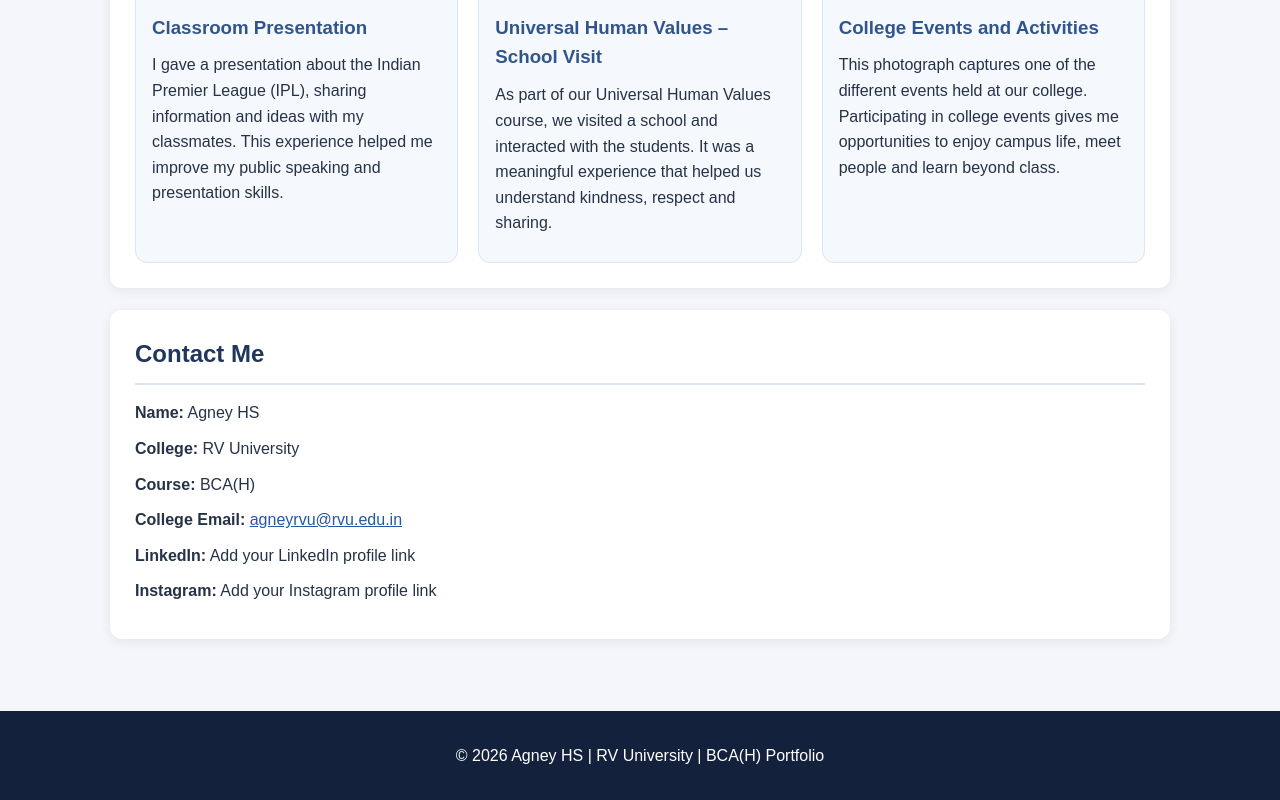
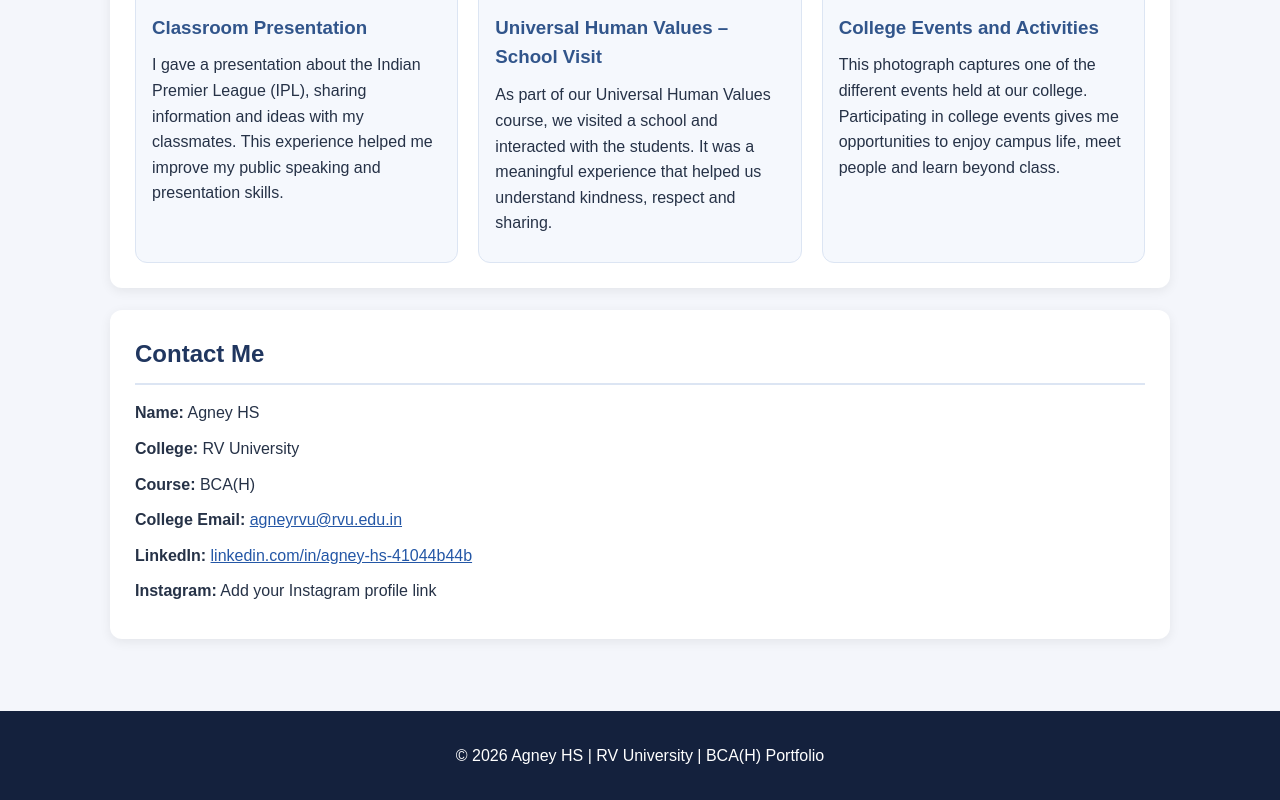
Before and after one commit to Agneyhs/project2, a plain HTML site: page index.html in a window 1280 px wide. Shown: the part 6641-7441 px from the top of the page. Drawn offline with Linux system fonts and the light colour scheme.

Commit message:
Add LinkedIn profile link

```diff
--- a/index.html
+++ b/index.html
@@ -784,7 +784,12 @@ footer {
         </a>
     </p>
 
-    <p><b>LinkedIn:</b> Add your LinkedIn profile link</p>
+    <p>
+        <b>LinkedIn:</b>
+        <a href="https://www.linkedin.com/in/agney-hs-41044b44b" target="_blank" rel="noopener">
+            linkedin.com/in/agney-hs-41044b44b
+        </a>
+    </p>
     <p><b>Instagram:</b> Add your Instagram profile link</p>
 </section>
 
```
